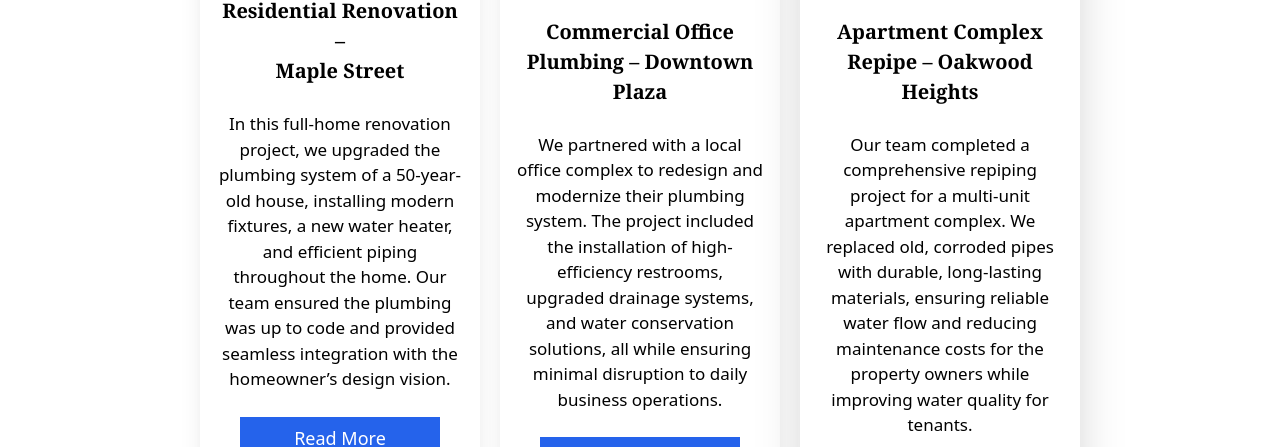
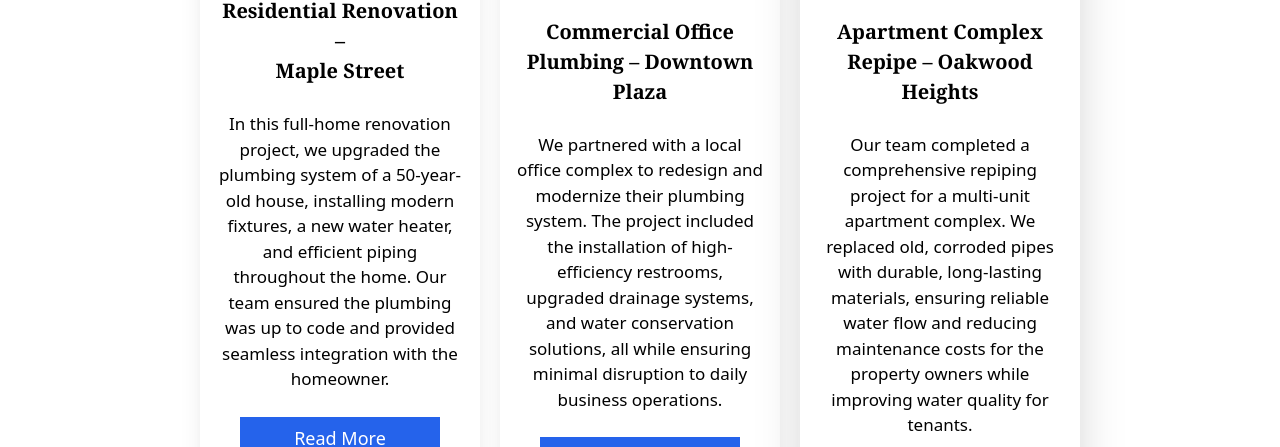
Before and after one commit to mayuraabhayasinghe/digital-innovation-website-live, a plain HTML site: page index.html in a window 1280 px wide. Shown: the part 2801-3248 px from the top of the page. Drawn offline with nearby package versions, Linux system fonts and the light colour scheme.

Commit message:
Changed a project card description in homepage.

```diff
--- a/index.html
+++ b/index.html
@@ -276,7 +276,7 @@
                   system of a 50-year-old house, installing modern fixtures, a
                   new water heater, and efficient piping throughout the home.
                   Our team ensured the plumbing was up to code and provided
-                  seamless integration with the homeowner’s design vision.
+                  seamless integration with the homeowner.
                 </p>
               </div>
 
```
